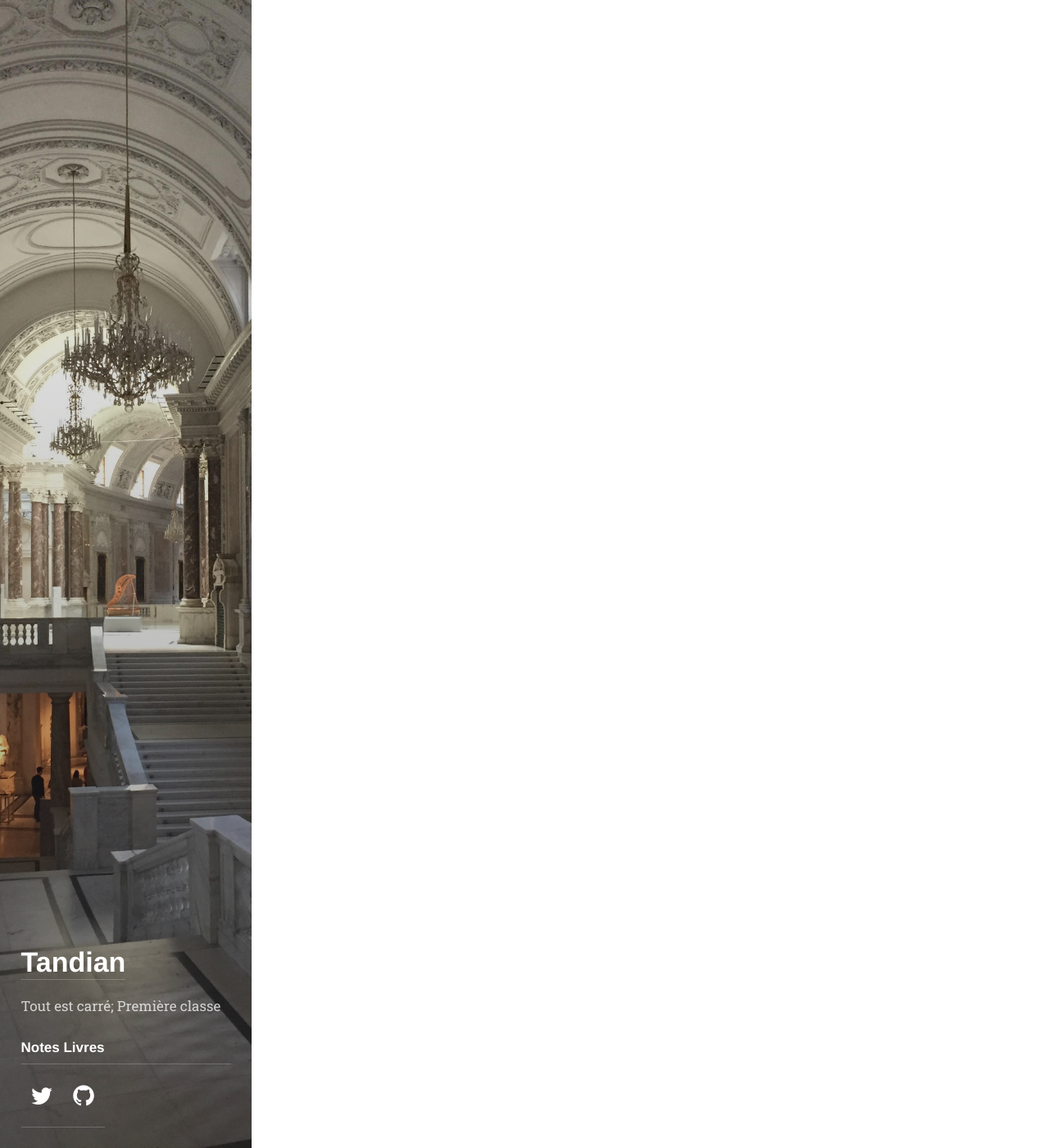
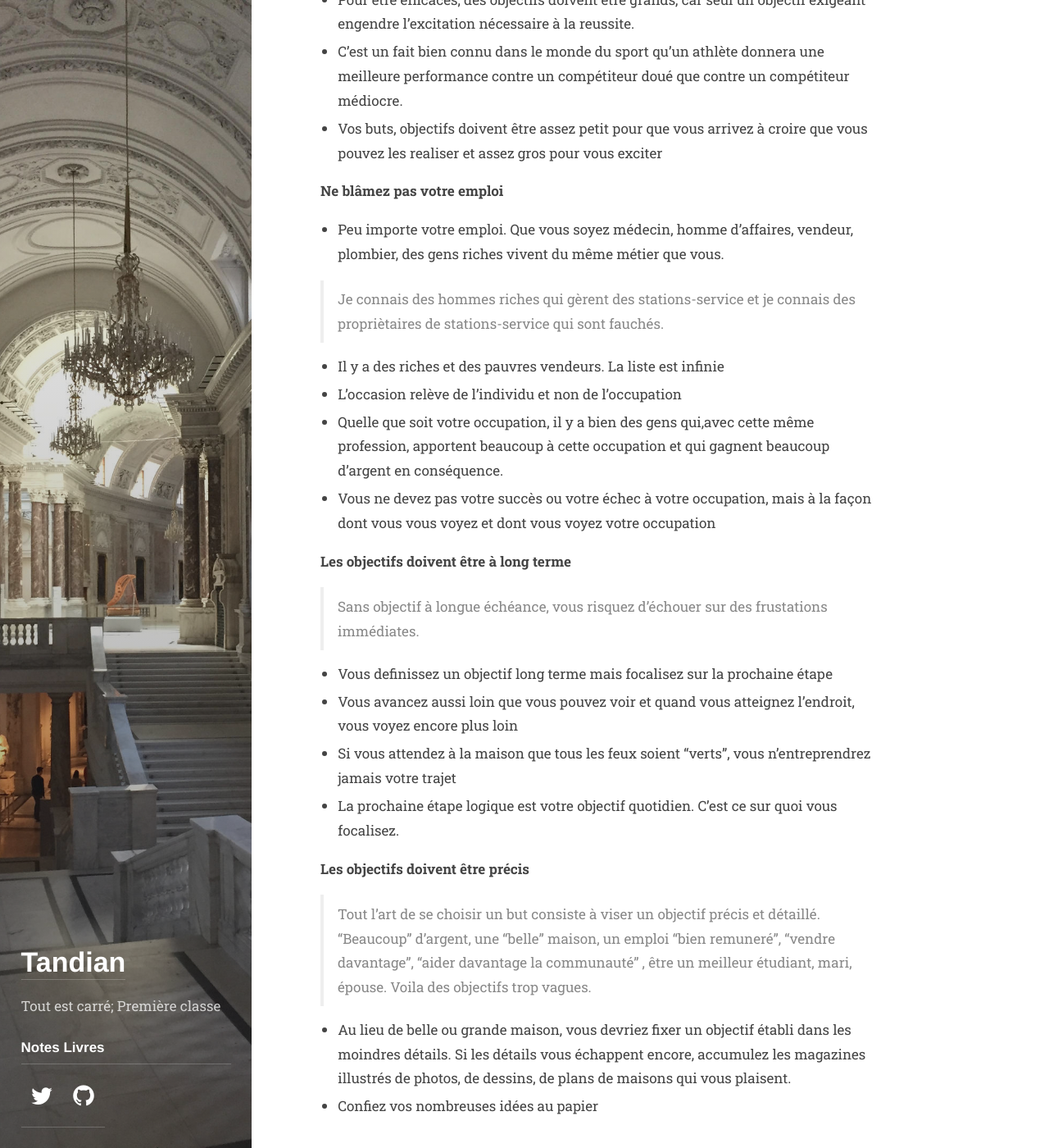
Before and after one commit to abdoulaye-tnd/tandian, a Jekyll site: the page built from books/ausommet.md, in a window 1280 px wide and 1400 px high, scrolled down 10155 px. Shown: the whole window at 82% size. Built offline with Jekyll 4.4.1, drawn with Linux system fonts in a browser that asks for light colours; some web fonts are replaced; some of the changed text lies outside the part shown.

Commit message:
Update ausommet.md

```diff
--- a/books/ausommet.md
+++ b/books/ausommet.md
@@ -201,5 +201,84 @@
 
 > Le professeur croyait que les écoliers moyens étaient des génies, il les traitait en génies, il atteidait d'eux qu'ils se conduisent en génies et c'est ce qui arriva. On leur avait fixé un but élevé et non un standard peu exigeant.
 
+- La façon dont vous voyez les situations et les gens est de la plus haute importance, car vous traitez les gens et les situations comme vous les voyez.
 
-- Ceux qu
+- C'est la manière donnt vous vous acquittez d'une tâche qui confère sa dignité à tout travail honnête
+
+**L'autre personne la plus importante**
+
+> La vie est pleine de mystères, mais la plus énigmatique de tous peut-être est la façon dont les personnes traitent leur conjoint.
+
+- La majorité des gens traitent leurs conjoints sans égard ni courtoisie
+
+> Un homme d'affaires permettra et peut-être encouragera un inconnu à lui faire perdre la moitié de sa matinée. Et quand sa femme l'appelle, au bout de deux minutes, il lui coupe brusquement la parole prétextant qu'il "est très occupé. L'inconnu aura pourtant fort peu d'influence sur le bonheur ou le succès de l'homme d'affaires.
+> Trop souvent, il se dit qu'elle comprendra, qu'il compensera plus tard par quelque geste.
+
+> N'est-il pas surprenant de constater comme nous sommes aimable avec une secrétaire, courtois envers un commis, gentil avec le facteur et raide et dur avec l'époux ou l'epouse.
+
+## LES OBJECTIFS SONT-ILS VRAIMENT NECESSAIRES ?
+
+> Howard hill est le plus grand archer qui tendit jamais la corde d'un arc. Pourtant, moi Zig Ziglar, pourrais battre durant sa meilleure journée. j'exigérais qu'on impose un léger handicap à Howard. Je voudrais qu'on lui bande les yeux.
+
+> Vous trouvez cette analogie ridicule et vous dites "Vous le pourriez. Comment un homme peut-il frapper une cible qu'il ne voit pas ?
+
+- Si vous ne pouvez frapper une cible invisible, comment pouvez-vous atteindre un but inexistant.
+
+- A moins d'avoir des objectifs définis, précis et nets, vous ne réaliserez pas le potentiel qui est en vous. Vous ne réussirez pas dans le rôle de nomade à tout faire.
+
+**La voie vers l'échec**
+
+- La plupart des gens ont-ils des objectifs ?
+  - Apparemment pas.
+- Un homme ou une femme sans objectifs est un bateau sans gouvernail.
+  - Il (ou elle) dérivera et n'avancera pas.
+
+**La vie est précieuse**
+
+- Dans les maisons de retraite
+  - Le taux de mortalisé baisse de façon spectaculaire avant les jours de congé, les jours spéciaux,les anniversaires de naissance et mariage.
+  - Bien des gens se donnent pour objectif de vivre encore un Noel, encore un anniversaire, encore une fête nationale etc.
+  - Immédiatemment après l'événement, la volonté de vivre ddiminue et le taux de mortalité remonte en flèche. **
+
+**Developper le pouvoir**
+- Concevez des buts et focaliser sur la prochaine étape logique.
+- On se rend aussi loin que l'on peut voir et qu'une fois là on voit toujours plus loin.
+- Il n'est pas nécessaire de connaitre tout le chemin vers l'objectif.
+- Pensez seulement à la prochaine étape logique et quand vous y serez vous verrez plus loin.
+
+## CARACTERISTIQUES DES OBJECTIFS
+
+**Les objectifs doivent être grands**
+
+- Pour être efficaces, des objectifs doivent être grands, car seul un objectif exigeant engendre l'excitation nécessaire à la reussite.
+- C'est un fait bien connu dans le monde du sport qu'un athlète donnera une meilleure performance contre un compétiteur doué que contre un compétiteur médiocre.
+- Vos buts, objectifs doivent être assez petit pour que vous arrivez à croire que vous pouvez les realiser et assez gros pour vous exciter
+
+**Ne blâmez pas votre emploi**
+
+- Peu importe votre emploi. Que vous soyez médecin, homme d'affaires, vendeur, plombier, des gens riches vivent du même métier que vous.
+
+> Je connais des hommes riches qui gèrent des stations-service et je connais des propriètaires de stations-service qui sont fauchés.
+
+- Il y a des riches et des pauvres vendeurs. La liste est infinie
+- L'occasion relève de l'individu et non de l'occupation
+- Quelle que soit votre occupation, il y a bien des gens qui,avec cette même profession, apportent beaucoup à cette occupation et qui gagnent beaucoup d'argent en conséquence.
+- Vous ne devez pas votre succès ou votre échec à votre occupation, mais à la façon dont vous vous voyez et dont vous voyez votre occupation
+
+
+**Les objectifs doivent être à long terme**
+
+> Sans objectif à longue échéance, vous risquez d'échouer sur des frustations immédiates.
+
+- Vous definissez un objectif long terme mais focalisez sur la prochaine étape
+- Vous avancez aussi loin que vous pouvez voir et quand vous atteignez l'endroit, vous voyez encore plus loin
+- Si vous attendez à la maison que tous les feux soient "verts", vous n'entreprendrez jamais votre trajet
+- La prochaine étape logique est votre objectif quotidien. C'est ce sur quoi vous focalisez.
+
+**Les objectifs doivent être précis**
+
+> Tout l'art de se choisir un but consiste à viser un objectif précis et détaillé. "Beaucoup" d'argent, une "belle" maison, un emploi "bien remuneré", "vendre davantage", "aider davantage la communauté" , être un meilleur étudiant, mari, épouse. Voila des objectifs trop vagues.
+
+- Au lieu de belle ou grande maison, vous devriez fixer un objectif établi dans les moindres détails.
+Si les détails vous échappent encore, accumulez les magazines illustrés de photos, de dessins, de plans de maisons qui vous plaisent.
+- Confiez vos nombreuses idées au papier
```
